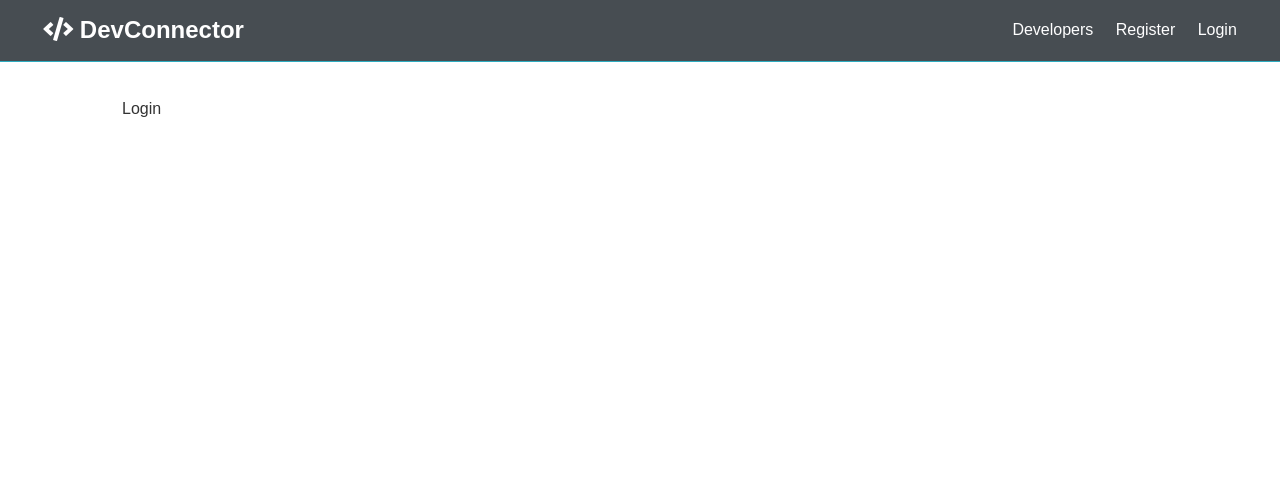
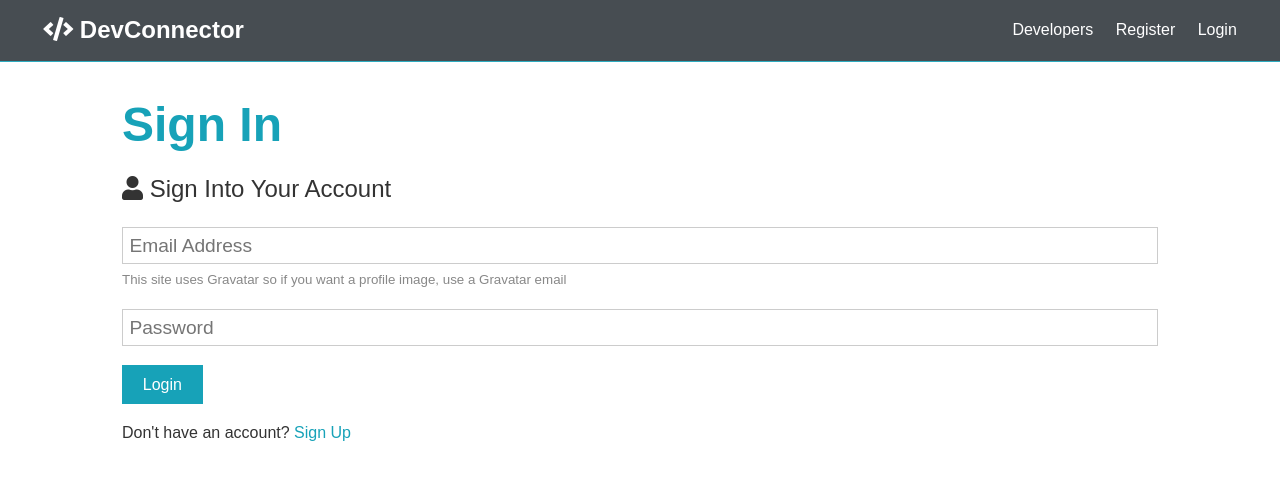
Before and after one commit to R-Currie/devconnect, a React (Create React App) app in the folder client/: page /login in a window 1280 px wide. Shown: the top 480 px of the page. Built offline with nearby package versions, Linux system fonts and the light colour scheme.

Commit message:
Login and Register components

```diff
--- a/client/src/components/auth/Login.js
+++ b/client/src/components/auth/Login.js
@@ -1,7 +1,61 @@
-import React from "react";
+import React, { Fragment, useState } from "react";
+import { Link } from "react-router-dom";
 
 const Login = () => {
-  return <div>Login</div>;
+  const [formData, setFormData] = useState({
+    email: "",
+    password: ""
+  });
+
+  const { email, password } = formData;
+
+  const onChange = e =>
+    setFormData({ ...formData, [e.target.name]: e.target.value });
+
+  const onSubmit = async e => {
+    e.preventDefault();
+    console.log("Success");
+  };
+
+  return (
+    <Fragment>
+      <h1 className="large text-primary">Sign In</h1>
+      <p className="lead">
+        <i className="fas fa-user"></i> Sign Into Your Account
+      </p>
+      <form className="form" onSubmit={e => onSubmit(e)}>
+        <div className="form-group">
+          <input
+            type="email"
+            placeholder="Email Address"
+            name="email"
+            value={email}
+            onChange={e => onChange(e)}
+            required
+          />
+          <small className="form-text">
+            This site uses Gravatar so if you want a profile image, use a
+            Gravatar email
+          </small>
+        </div>
+        <div className="form-group">
+          <input
+            type="password"
+            placeholder="Password"
+            name="password"
+            minLength="6"
+            value={password}
+            onChange={e => onChange(e)}
+            required
+          />
+        </div>
+        <input type="submit" className="btn btn-primary" value="Login" />
+      </form>
+      <p className="my-1">
+        Don't have an account? <Link to="/register">Sign Up</Link>
+      </p>
+    </Fragment>
+  );
 };
 
 export default Login;
--- a/client/src/components/auth/Register.js
+++ b/client/src/components/auth/Register.js
@@ -1,4 +1,5 @@
 import React, { Fragment, useState } from "react";
+import { Link } from "react-router-dom";
 
 const Register = () => {
   const [formData, setFormData] = useState({
@@ -13,7 +14,7 @@
   const onChange = e =>
     setFormData({ ...formData, [e.target.name]: e.target.value });
 
-  const onSubmit = e => {
+  const onSubmit = async e => {
     e.preventDefault();
     if (password !== password2) {
       console.log("Passwords do not match");
@@ -78,7 +79,7 @@
         <input type="submit" className="btn btn-primary" value="Register" />
       </form>
       <p className="my-1">
-        Already have an account? <a href="login.html">Sign In</a>
+        Already have an account? <Link to="/login">Sign In</Link>
       </p>
     </Fragment>
   );
--- a/package.json
+++ b/package.json
@@ -5,7 +5,9 @@
   "main": "server.js",
   "scripts": {
     "start": "node server",
-    "server": "nodemon server"
+    "server": "nodemon server",
+    "client": "npm start --prefix client",
+    "dev": "concurrently \"npm run server\" \"npm run client\""
   },
   "author": "Robert Currie",
   "license": "ISC",
```
Also changed, not shown: 1 other file (tests, documents, lock files or other folders).
